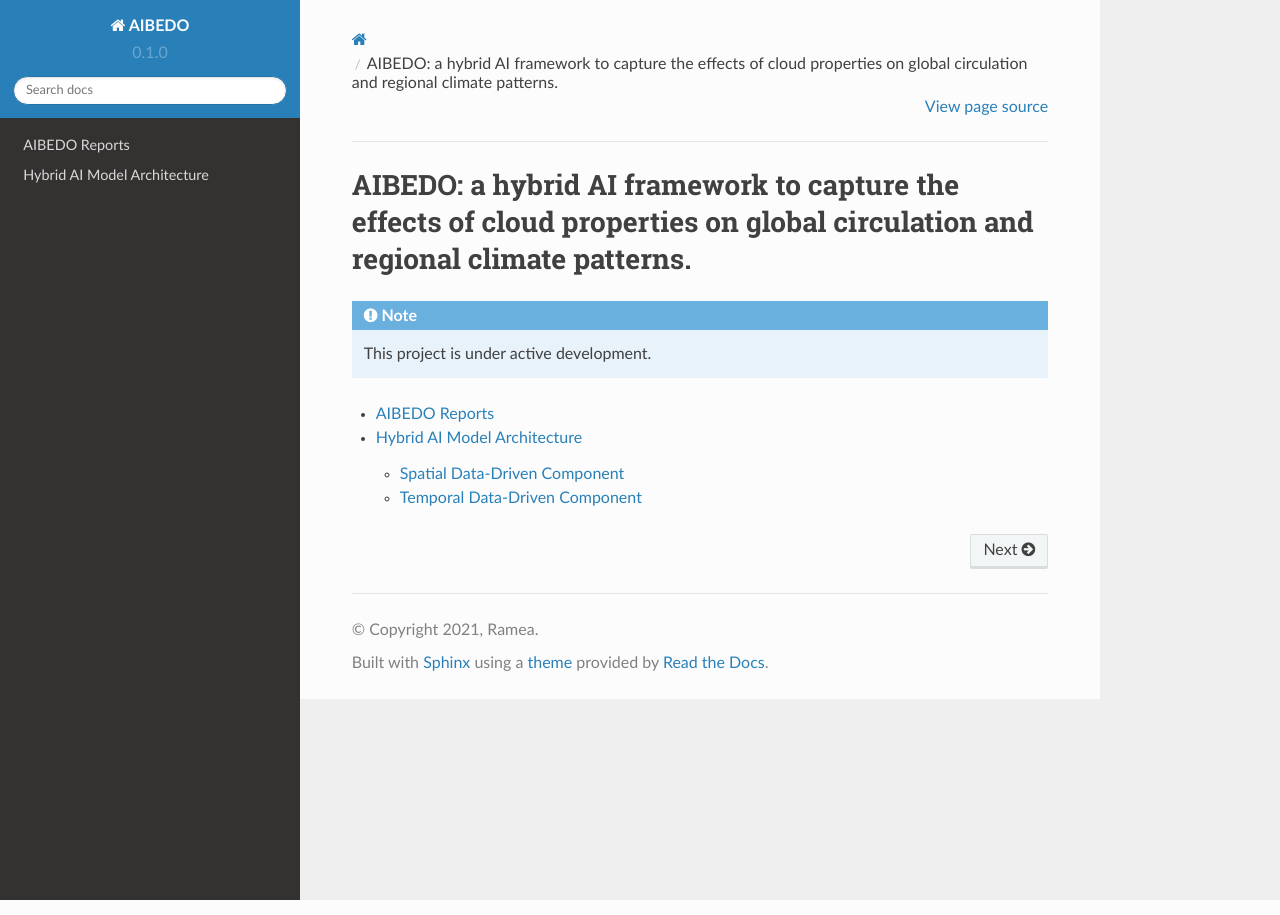
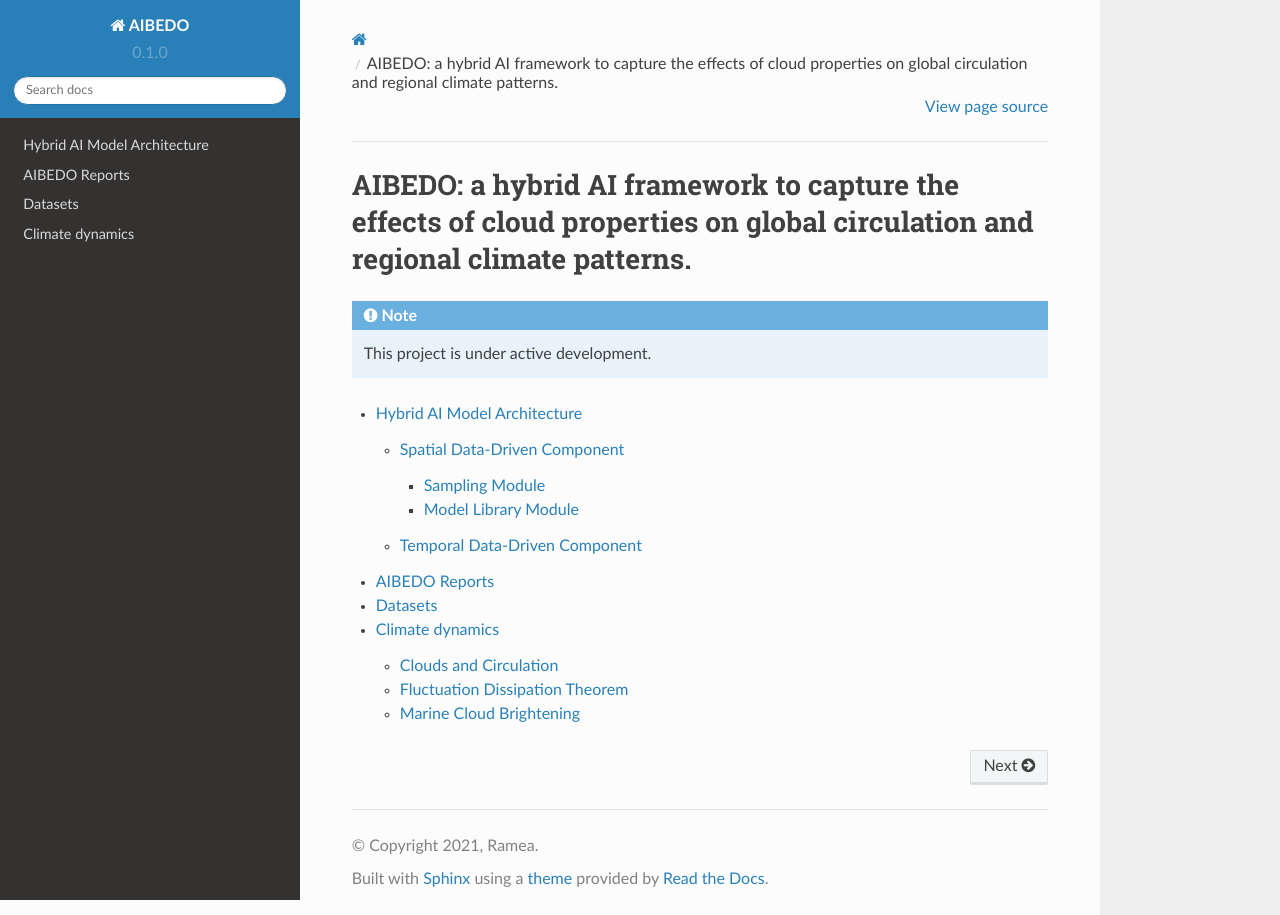
Before and after one commit to kramea/aibedo, a Sphinx documentation site: the page built from docs/source/index.rst, in a window 1280 px wide. Built offline with Sphinx 7.4.7 and the Read the Docs theme 2.0.0, drawn with Linux system fonts in a browser that asks for light colours.

Commit message:
revised format

```diff
--- a/docs/source/index.rst
+++ b/docs/source/index.rst
@@ -7,7 +7,9 @@ AIBEDO: a hybrid AI framework to capture the effects of cloud properties on glob
 
 
 .. toctree::
-   :maxdepth: 2
+   :maxdepth: 3
 
+   architecture/index
    reports/index
-   hybrid
+   datasets/index
+   dynamics/index
```
Also changed, not shown: 1 other file.
